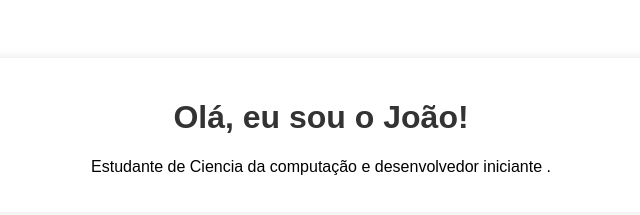
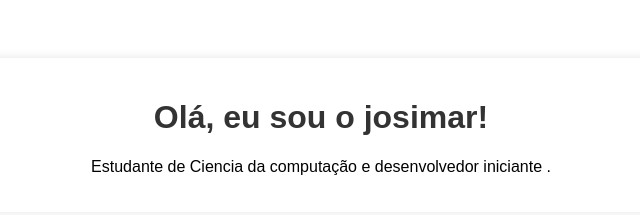
Before and after one commit to josimar372/josimar372, a plain HTML site: page index.html in a window 1280 px wide. Shown: the whole page, without its empty margins (319-959 px from the left). Drawn offline with Linux system fonts and the light colour scheme.

Commit message:
Update index.html

```diff
--- a/index.html
+++ b/index.html
@@ -36,7 +36,7 @@ backgroud:#0056b3
 </head>
 <body>
 <div class="card">
-<h1>Olá, eu sou o João!</h1>
+<h1>Olá, eu sou o josimar!</h1>
 <p>Estudante de Ciencia da computação e desenvolvedor iniciante .</p>
 <a href="https://www.linkedin.com"target="_blank"Meu Linkedin</a>
 </div>
```
